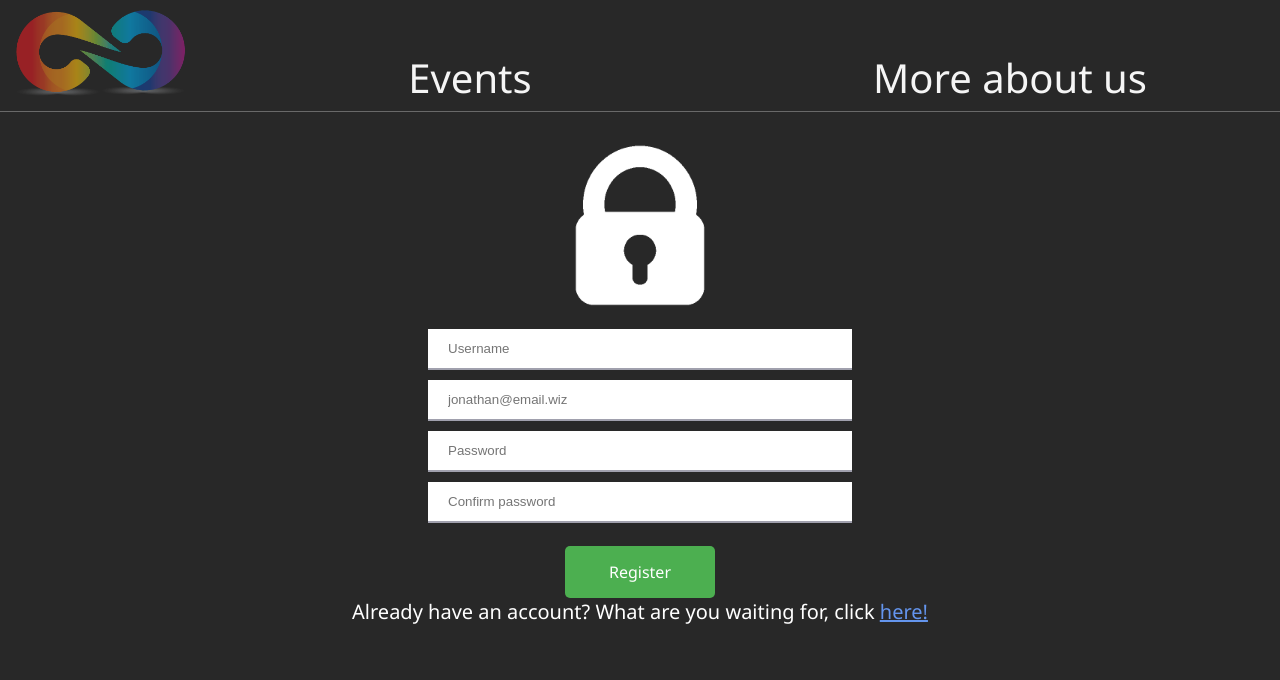
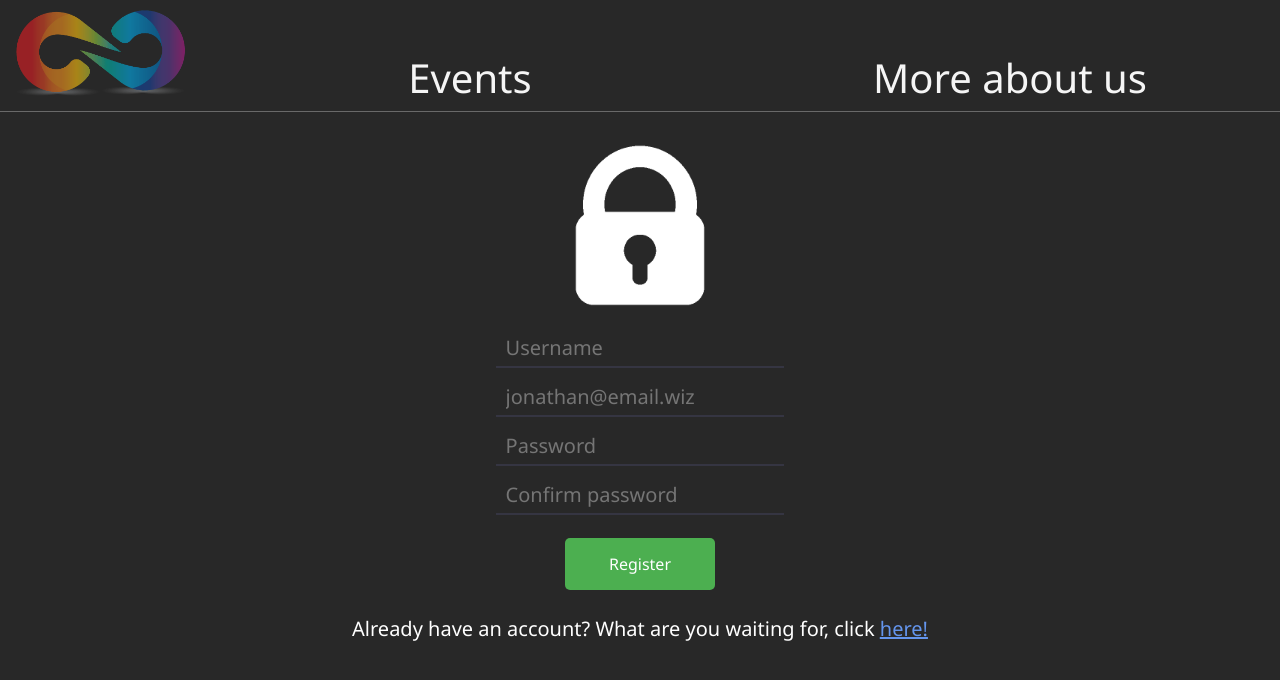
Before and after one commit to bpalanici/Web, a PHP site: page /register.html in a window 1280 px wide. Shown: the top 680 px of the page. Run offline with PHP 8.4, Linux system fonts and the light colour scheme.

Commit message:
Small fixes

```diff
--- a/CSS/register-style.css
+++ b/CSS/register-style.css
@@ -69,12 +69,17 @@ body{
 }
 
 .input {
-	width: 100%;
-  	padding: 12px 20px;
+	color: white;
+	font-size: 20px;
+	font-family: Segoe UI;
+
+	width: 70%;
+  	padding: 5px 10px;
   	margin: 5px 0;
   	outline: 0;
   	border-width: 0 0 2px;
   	border-color:rgb(67,66,93,0.5);
+  	background: transparent;
 }
 
 .text {
@@ -122,3 +127,7 @@ form{
 }
 
 /* END OF CONTAINERS */
+
+.text{
+	margin-top: 25px;
+}
--- a/recoverPass.html
+++ b/recoverPass.html
@@ -17,8 +17,6 @@
 				</div>
 			</div>
 
-
-
 			<div class="container-Login">
 				<div class="content-Login">
 					<img class="Login-image" src="Images/login-lock.png">
@@ -26,7 +24,7 @@
 
 					<form action="Scripts/welcome.php" method="POST">
 						<div class="form-input">
-							<input class="input" type="text" name="Email" placeholder="jonathan@email.wiz" required=""><br>
+							<input class="input" type="text" name="Email" placeholder="jonathan@email.wiz" required="" autocomplete="off"><br>
 						</div>
 					</form>
 
--- a/register.html
+++ b/register.html
@@ -27,8 +27,8 @@
 
 				<form action="Scripts/register.php" method="POST">
 					<div class="form-input">
-						<input class="input" type="text" name="ID" placeholder="Username" required="">
-						<input class="input" type="text" name="Email" placeholder="jonathan@email.wiz" required="">
+						<input class="input" type="text" name="ID" placeholder="Username" required="" autocomplete="off">
+						<input class="input" type="text" name="Email" placeholder="jonathan@email.wiz" required="" autocomplete="off">
 						<input class="input" type="password" name="Password" placeholder="Password" required="">
 						<input class="input" type="password" name="CPassword" placeholder="Confirm password" required=""><br>
 						<input type="submit" class="button" value="Register">
```
Also changed, not shown: CSS/recoverPass-style.css (+6 -1 lines).
